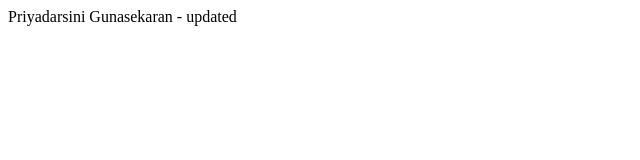
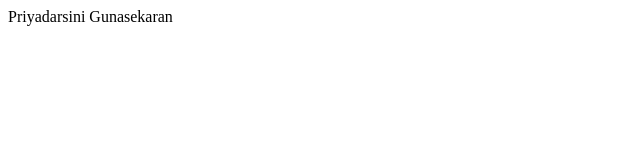
Before and after one commit to priyadarsini-gunasekaran/prework, a plain HTML site: page Index.html in a window 1280 px wide. Shown: the full height of the page, 0-640 px from the left. Drawn offline with Linux system fonts and the light colour scheme.

Commit message:
final changes

```diff
--- a/Index.html
+++ b/Index.html
@@ -7,6 +7,6 @@
     <title>Document</title>
 </head>
 <body>
-   Priyadarsini Gunasekaran - updated
+   Priyadarsini Gunasekaran
 </body>
 </html>
```
